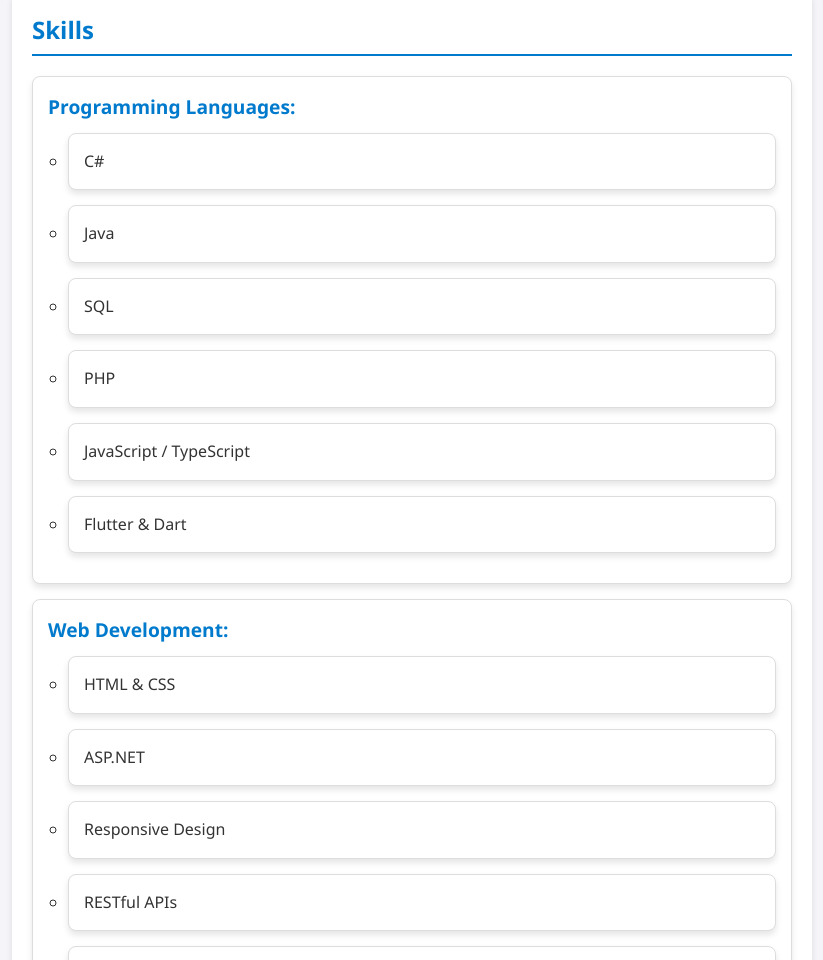
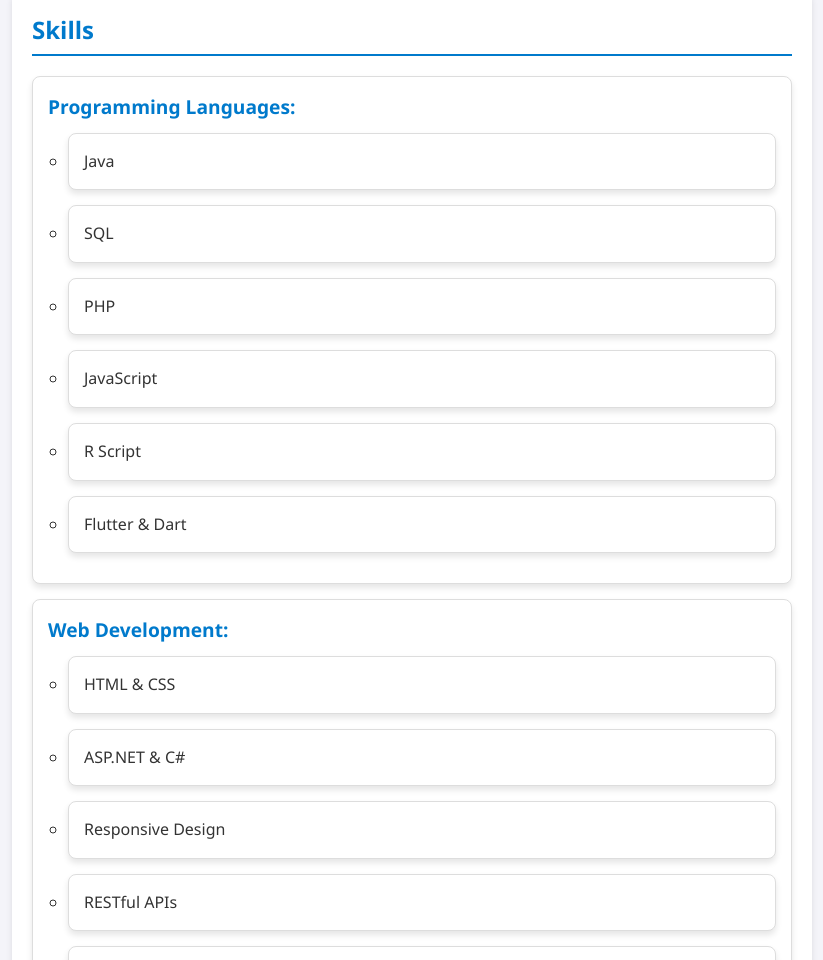
Before and after one commit to ViGi02/Profile-Website, a plain HTML site: page index.html in a window 1280 px wide. Shown: the part 1840-2800 px from the top of the page, without its empty margins (228-1051 px from the left). Drawn offline with Linux system fonts and the light colour scheme.

Commit message:
Latest Profile-Website

```diff
--- a/index.html
+++ b/index.html
@@ -41,7 +41,7 @@
         <section id="education">
             <h2>Education</h2>
             <p><strong>BSc in IT (Computer Science & Informatics)</strong></p>
-            <p>University of Johannesburg, Johannesburg, South Africa (2021 – Present)</p>
+            <p>University of Johannesburg, Johannesburg, South Africa (2021 – 2024)</p>
         </section>
 
 		<!--Achievements Section-->
@@ -66,7 +66,7 @@
 			<h2>Professional Experience</h2>
 			<ul>
 				<li>
-				<strong>Student Assistant (March 2024 – October 2024):</strong>
+				<strong>Student Assistant (March 2024 – October 2024) - University of Johannesburg:</strong>
 			<ul>
 				<li>Marked and invigilated tests for 60+ students, maintaining accuracy and fairness.</li>
 				<li>Mentored and guided aspiring talents, helping students grasp complex IT concepts effectively.</li>
@@ -84,11 +84,11 @@
         <li>
             <strong>Programming Languages:</strong>
             <ul>
-                <li>C#</li>
                 <li>Java</li>
                 <li>SQL</li>
                 <li>PHP</li>
-                <li>JavaScript / TypeScript</li>
+                <li>JavaScript</li>
+                <li>R Script</li>
                 <li>Flutter & Dart</li>
             </ul>
         </li>
@@ -96,7 +96,7 @@
             <strong>Web Development:</strong>
             <ul>
                 <li>HTML & CSS</li>
-                <li>ASP.NET</li>
+                <li>ASP.NET & C#</li>
                 <li>Responsive Design</li>
                 <li>RESTful APIs</li>
                 <li>WCF Services</li>
```
